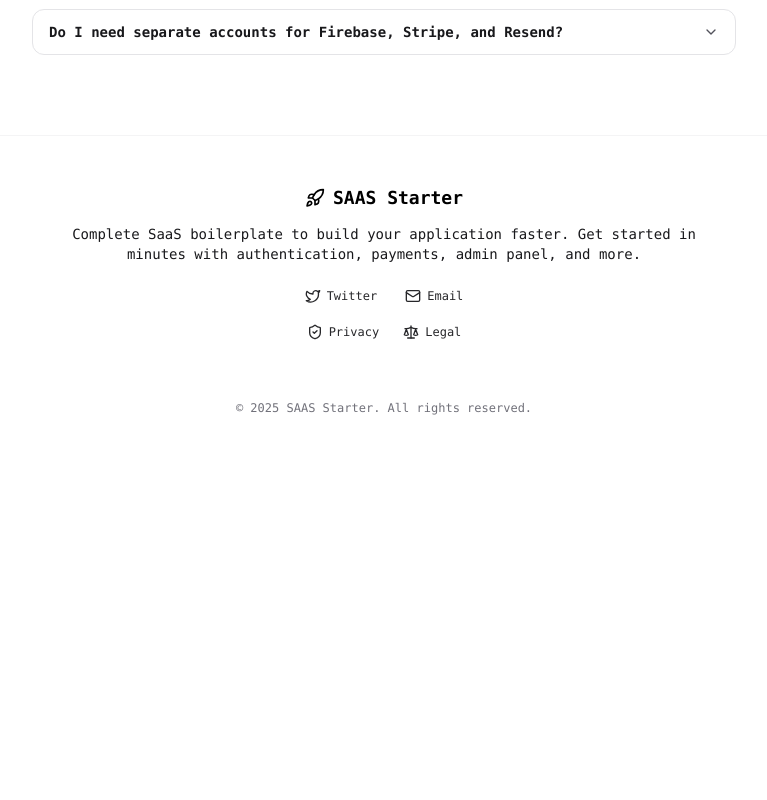
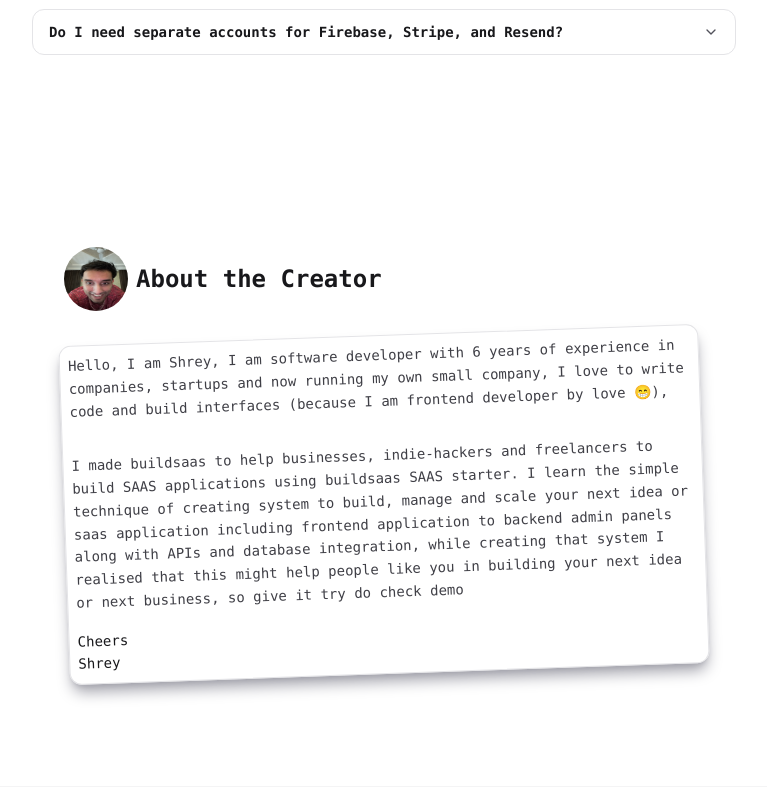
Before and after one commit to shreyvijayvargiya/build-saas-website, a Next.js app: page / in a window 1280 px wide. Shown: the part 5780-6580 px from the top of the page, without its empty margins (256-1023 px from the left). Before the commit the page ends 6244 px from the top, so only its background shows below. Built offline with nearby package versions, Linux system fonts and the light colour scheme.

Commit message:
about creator section added

```diff
--- a/pages/index.js
+++ b/pages/index.js
@@ -1268,7 +1268,7 @@
 									initial={{ opacity: 0, y: 20 }}
 									animate={{ opacity: 1, y: 0 }}
 									transition={{ duration: 0.4, delay: index * 0.1 }}
-									className="bg-white border border-zinc-200 rounded-xl p-6 hover:border-zinc-300 hover:shadow-lg transition-all"
+									className="bg-white rotate-2 border  shadow border-zinc-200 rounded-xl p-6 hover:border-zinc-300 hover:shadow-lg transition-all"
 								>
 									<div className="mb-4">
 										<p className="text-sm text-zinc-700 leading-relaxed">
@@ -1368,6 +1368,48 @@
 					</div>
 				</section>
 
+				{/* About Me Section */}
+				<section className="py-20">
+					<div className="max-w-3xl mx-auto px-4 sm:px-6 lg:px-8">
+						<motion.div
+							initial={{ opacity: 0, y: 20 }}
+							animate={{ opacity: 1, y: 0 }}
+							transition={{ duration: 0.6 }}
+							className="bg-white rounded-2xl p-8"
+						>
+							<div className="text-left mb-6">
+								<h2 className="text-2xl font-bold text-zinc-900 mb-3 flex gap-2 items-center justify-start">
+									<img className="w-16 h-16 object-center rounded-full" src="./shrey-img.JPG" />
+									About the Creator
+								</h2>
+							</div>
+							<div className="space-y-4 -rotate-2 hover:rotate-0 shadow-lg hover:shadow-none shadow-zinc-400 text-sm text-zinc-700 leading-relaxed border border-zinc-200 p-2 rounded-xl transition-all duration-75 ease-in">
+								<p>
+									Hello, I am Shrey, I am software developer with 6 years of
+									experience in companies, startups and now running my own small
+									company, I love to write code and build interfaces (because I
+									am frontend developer by love 😁),
+								</p>
+								<div className="pt-4">
+									<p>
+										I made buildsaas to help businesses, indie-hackers and
+										freelancers to build SAAS applications using buildsaas SAAS
+										starter. I learn the simple technique of creating system to
+										build, manage and scale your next idea or saas application
+										including frontend application to backend admin panels along
+										with APIs and database integration, while creating that
+										system I realised that this might help people like you in
+										building your next idea or next business, so give it try do
+										check demo
+									</p>
+									<p className="mt-4 font-medium text-zinc-900">Cheers</p>
+									<p className="font-medium text-zinc-900">Shrey</p>
+								</div>
+							</div>
+						</motion.div>
+					</div>
+				</section>
+
 				{/* Footer */}
 				<footer className="py-12 border-t border-zinc-100">
 					<div className="max-w-7xl mx-auto px-4 sm:px-6 lg:px-8">
```
Also changed, not shown: public/shrey-img.JPG (added).
